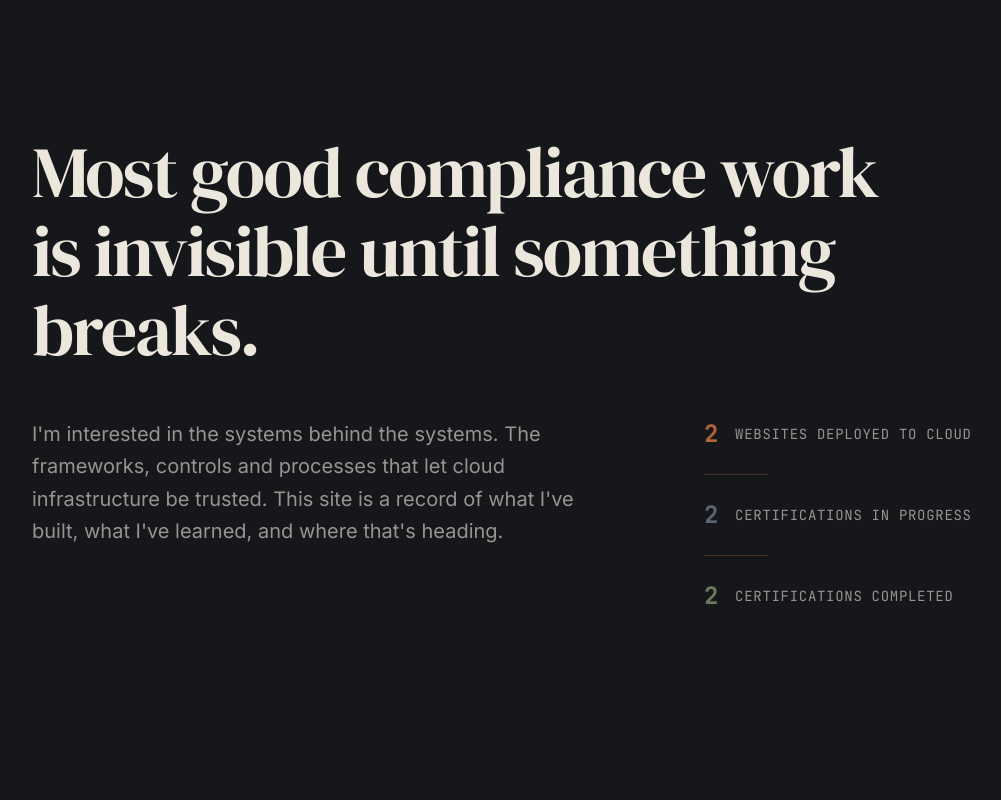
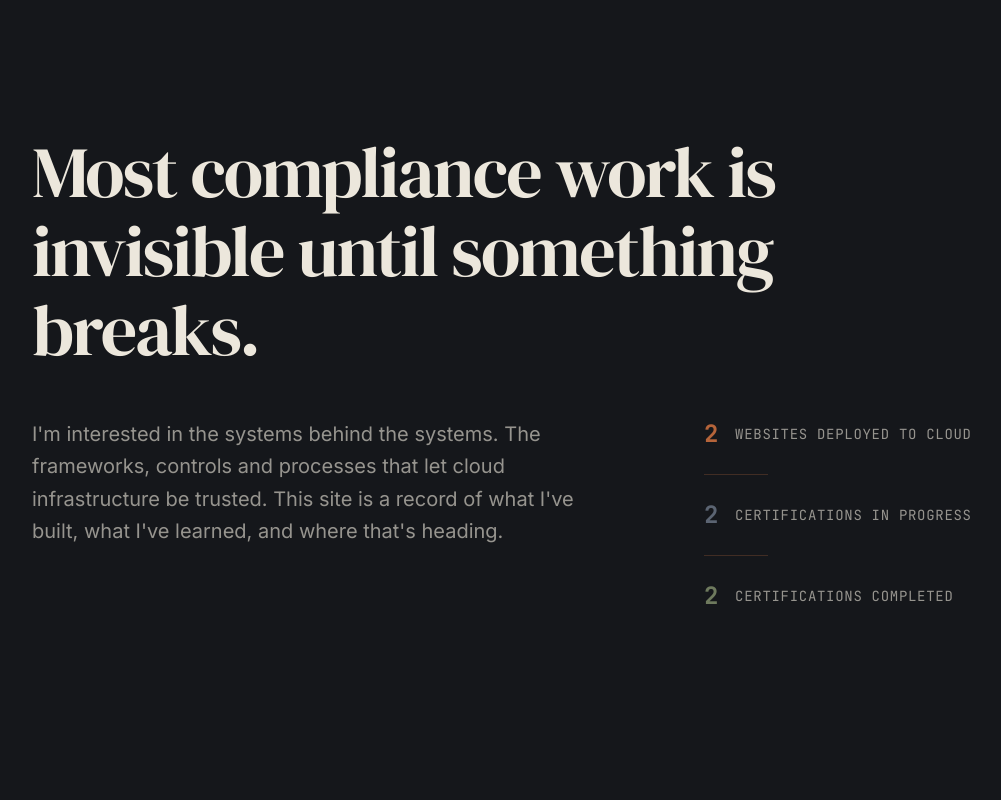
Before and after one commit to n8nunes/personal-portfolio, a Next.js app: page / in a window 1280 px wide. Shown: the part 860-1660 px from the top of the page, without its empty margins (64-1065 px from the left). Built offline with nearby package versions, Linux system fonts and the light colour scheme.

Commit message:
fix: update text for clarity and consistency in multiple sections

```diff
--- a/src/components/RedactionHero.tsx
+++ b/src/components/RedactionHero.tsx
@@ -92,7 +92,7 @@ export default function RedactionHero() {
             Making risk <br className="hidden md:block" />legible.
           </h1>
           <p className="font-sans text-lg md:text-xl text-text-muted max-w-2xl leading-relaxed mb-12">
-            I build tools that map controls across frameworks like NIST CSF, ISO 27001 and Essential Eight, and I write about what I learn along the way. Currently completing a cybersecurity-focused software engineering degree at Monash, with a background in regulated manufacturing.
+            I build tools that map controls across frameworks like NIST CSF, ISO 27001 and Essential Eight, and I write about what I learn along the way. Currently completing a software engineering degree at Monash, with a professional background in regulated manufacturing.
           </p>
 
           <div className="flex flex-wrap items-center gap-6">
--- a/src/components/SectionEditorial.tsx
+++ b/src/components/SectionEditorial.tsx
@@ -5,7 +5,7 @@ export default function SectionEditorial() {
     <section className="py-24 md:py-32 lg:py-48 px-6 md:px-12 lg:px-24 bg-ink text-text-dark relative border-b border-border-dark">
       <div className="max-w-[1200px] mx-auto">
         <h2 className="font-editorial text-4xl md:text-5xl lg:text-7xl leading-[1.1] tracking-tight mb-12 max-w-4xl">
-          Most good compliance work is invisible until something breaks.
+          Most compliance work is invisible until something breaks.
         </h2>
         <div className="flex flex-col md:flex-row gap-12 lg:gap-24">
           <p className="font-sans text-lg md:text-xl text-text-dark/60 leading-relaxed max-w-xl">
--- a/src/components/SectionExperience.tsx
+++ b/src/components/SectionExperience.tsx
@@ -7,7 +7,6 @@ const timeline = [
     org: "Monash University",
     date: "Expected 2027",
     status: "in-progress",
-    desc: "Specialising in cybersecurity with a focus on cloud security and GRC.",
   },
   {
     role: "AWS Solutions Architect Associate (SAA-C03)",
@@ -38,7 +37,7 @@ const timeline = [
     org: "Ensign Laboratories",
     date: "2022 — 2026",
     status: "completed",
-    desc: "Managed risk-minimization and quality control under strict regulatory compliance frameworks and Standard Operating Procedures (SOPs).",
+    desc: "Managed risk-minimisation and quality control under strict regulatory compliance frameworks and Standard Operating Procedures (SOPs).",
   },
 ];
 
```
